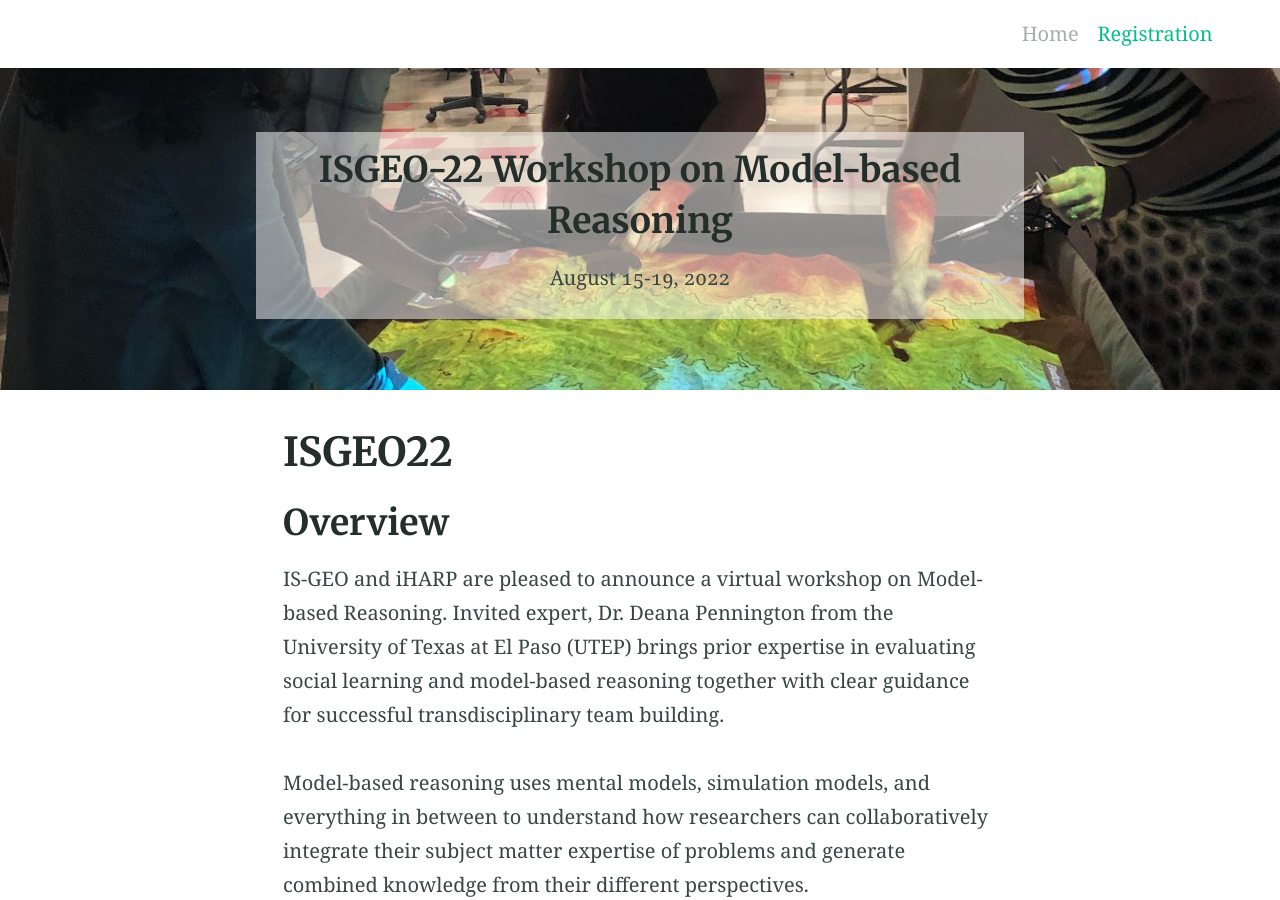
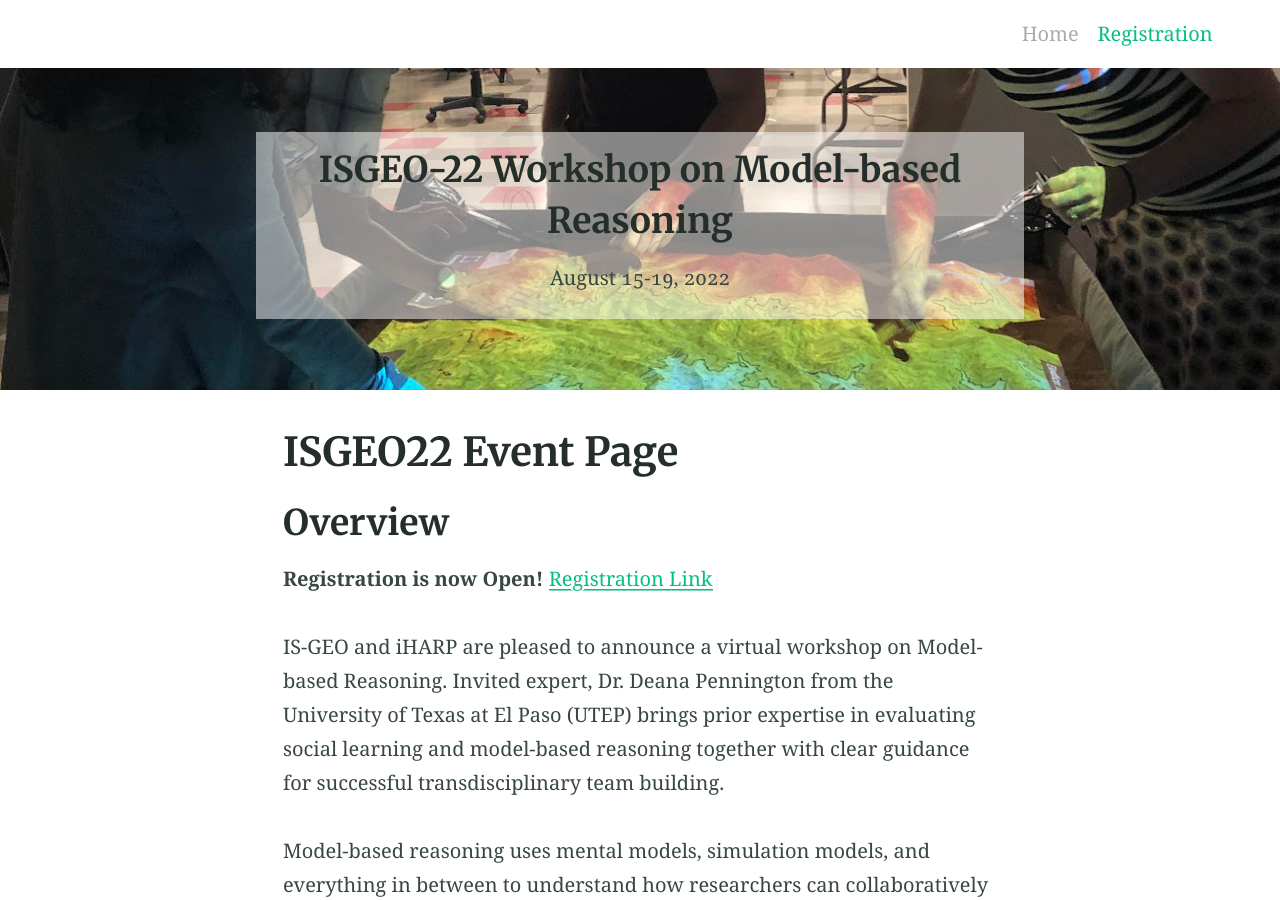
Before and after one commit to IS-GEO/ISGEO-22, a Jekyll site: the page built from index.md, in a window 1280 px wide and 900 px high. Built offline with Jekyll 4.4.1, drawn with Linux system fonts in a browser that asks for light colours.

Commit message:
Added Registration link

```diff
--- a/index.md
+++ b/index.md
@@ -1,5 +1,5 @@
 ---
-title: "ISGEO22"
+title: "ISGEO22 Event Page"
 feature_text: |
   ## ISGEO-22 Workshop on Model-based Reasoning
   August 15-19, 2022
@@ -9,6 +9,8 @@ excerpt: "[IS-GEO](https://is-geo.org/) and iHARP are pleased to announce a virt
 ---
 
 ## Overview
+**Registration is now Open!** [Registration Link](https://forms.gle/96BmnWmLcfpM8WJHA)
+
 IS-GEO and iHARP are pleased to announce a virtual workshop on Model-based Reasoning. Invited expert, Dr. Deana Pennington from the University of Texas at El Paso (UTEP) brings prior expertise in evaluating social learning and model-based reasoning together with clear guidance for successful transdisciplinary team building.
 
 Model-based reasoning uses mental models, simulation models, and everything in between to understand how researchers can collaboratively integrate their subject matter expertise of problems and generate combined knowledge from their different perspectives.
```
